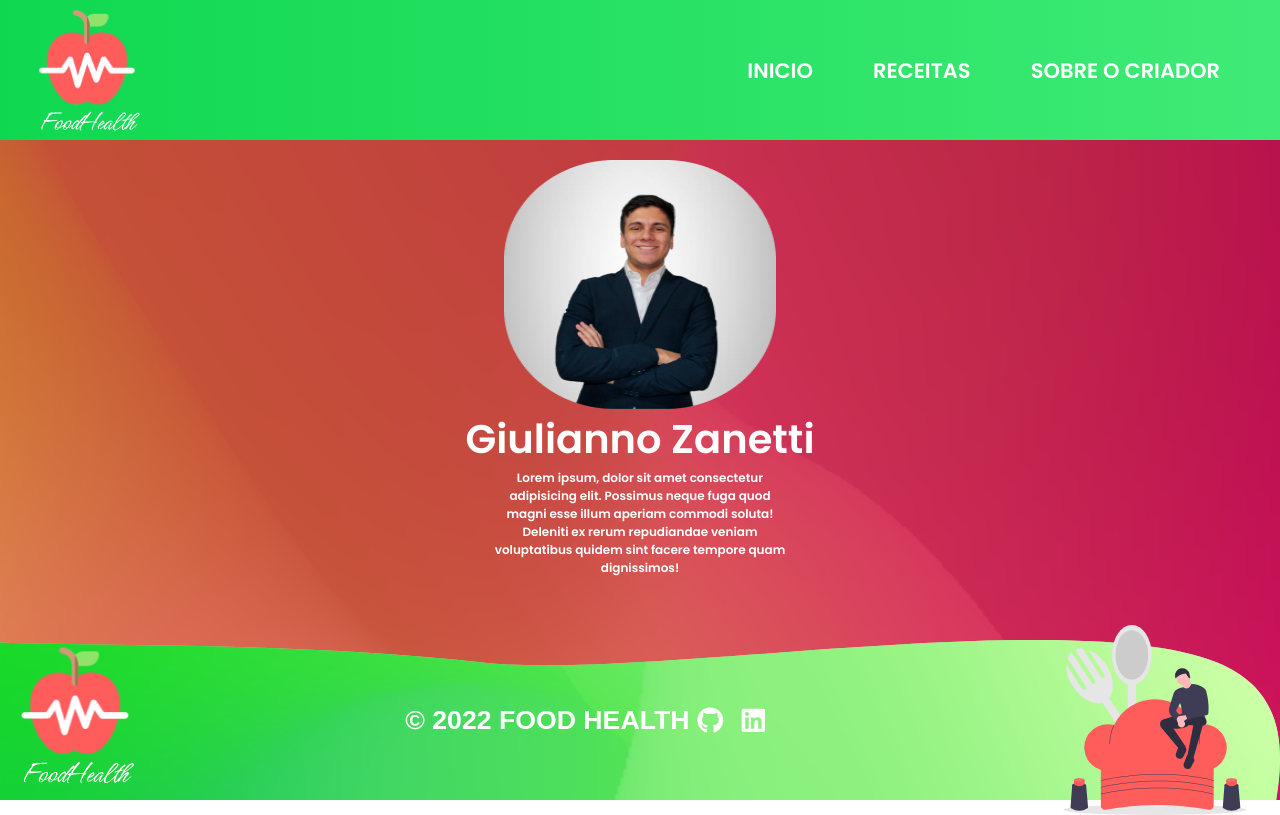
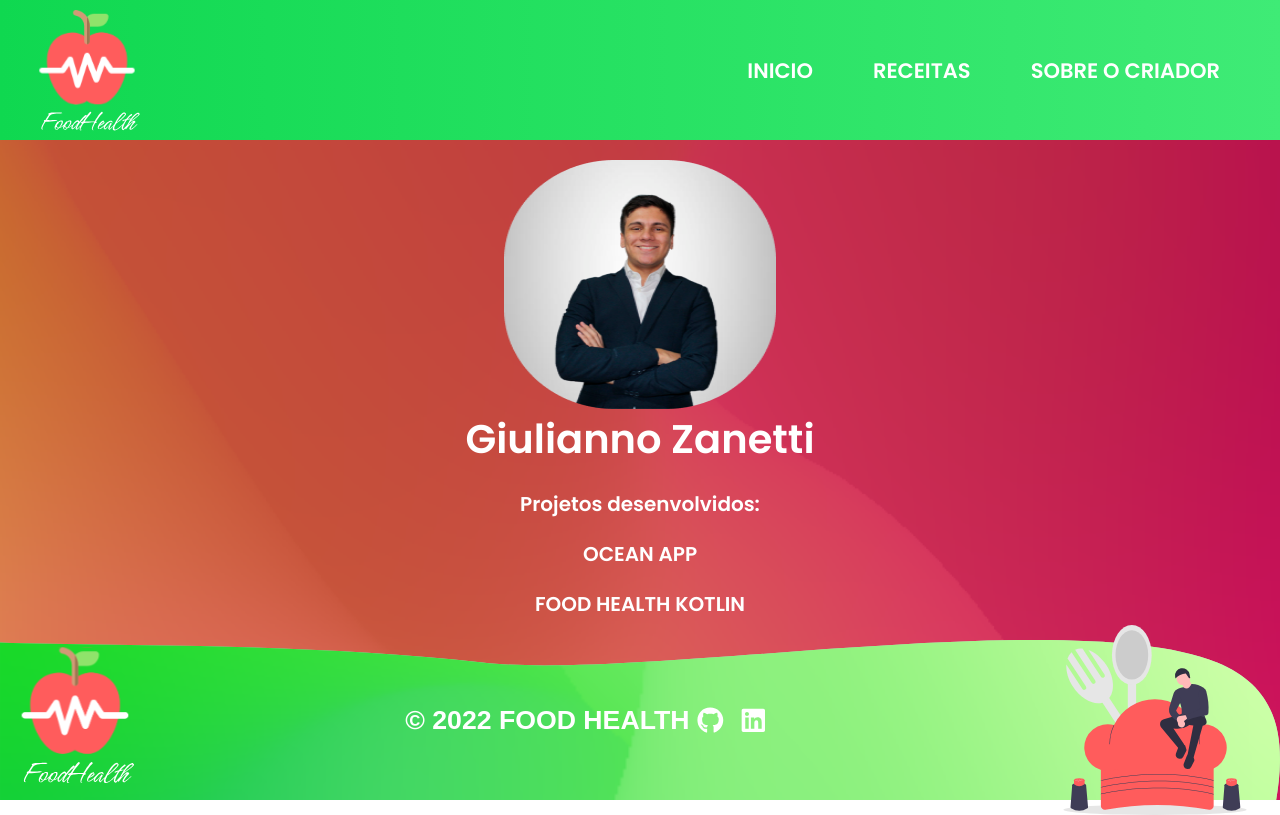
Before and after one commit to Giuzntt/FoodHealth---React, a Next.js app: page /Readme in a window 1280 px wide. Built offline with nearby package versions, Linux system fonts and the light colour scheme.

Commit message:
atualizando readme

```diff
--- a/src/pages/Readme/index.tsx
+++ b/src/pages/Readme/index.tsx
@@ -1,5 +1,6 @@
 import Image from "next/image"
 import styled from "styled-components"
+import CarrouselComponent from "../../components/Carrousel";
 
 interface ReadMeContentProps {
     backgroundImage: string
@@ -34,16 +35,33 @@ const ReadMeContainer = styled.div<ReadMeContentProps>`
     padding: 0;
     font-family: "Poppins", sans-serif;
   }
-  .decription  {
+  .decription {
     color: #fff;
     //font poppins
     font-family: "Poppins", sans-serif;
-    font-size: 1.5ch;
+    font-size: 2.5ch;
     width: 300px;
-    margin: auto;
+    margin: 20px auto;
     text-align: center;
     font-weight: bold;
     text-justify: distribute;
+
+    a {
+      display: grid;
+      margin: 20px 20px;
+      text-decoration: none;
+      color: #fff;
+      text-align: center;
+      text-transform: uppercase;
+      font-family: "Poppins", sans-serif;
+      text-align: center;
+
+      :hover {
+        color: #8dff5c;
+        transition: 0.2s;
+        transform: scaleX(1.05);
+      }
+    }
   }
 `;
 
@@ -63,9 +81,18 @@ const ReadmePage = () => {
           <h1 className="readme-title">Giulianno Zanetti</h1>
           <div className="decription">
            <p>
-            Lorem ipsum, dolor sit amet consectetur adipisicing elit. Possimus neque fuga quod magni esse illum aperiam commodi soluta! Deleniti ex rerum repudiandae veniam voluptatibus quidem sint facere tempore quam dignissimos!
+           Projetos desenvolvidos:
            </p>
+
+            <a href="">
+              Ocean App
+            </a>
+            <a href="">
+              Food Health Kotlin
+            </a>
           </div>
+
+
       </ReadMeContainer>
     );
 
```
